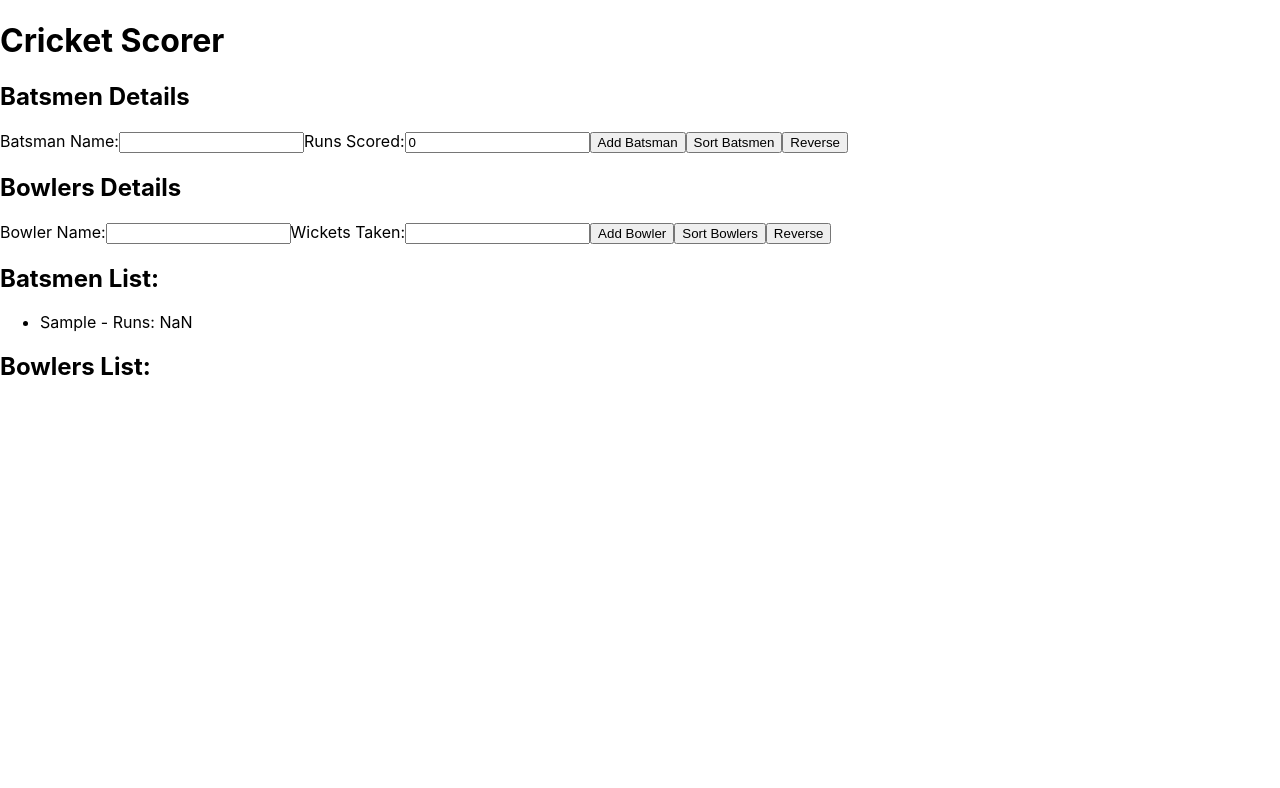
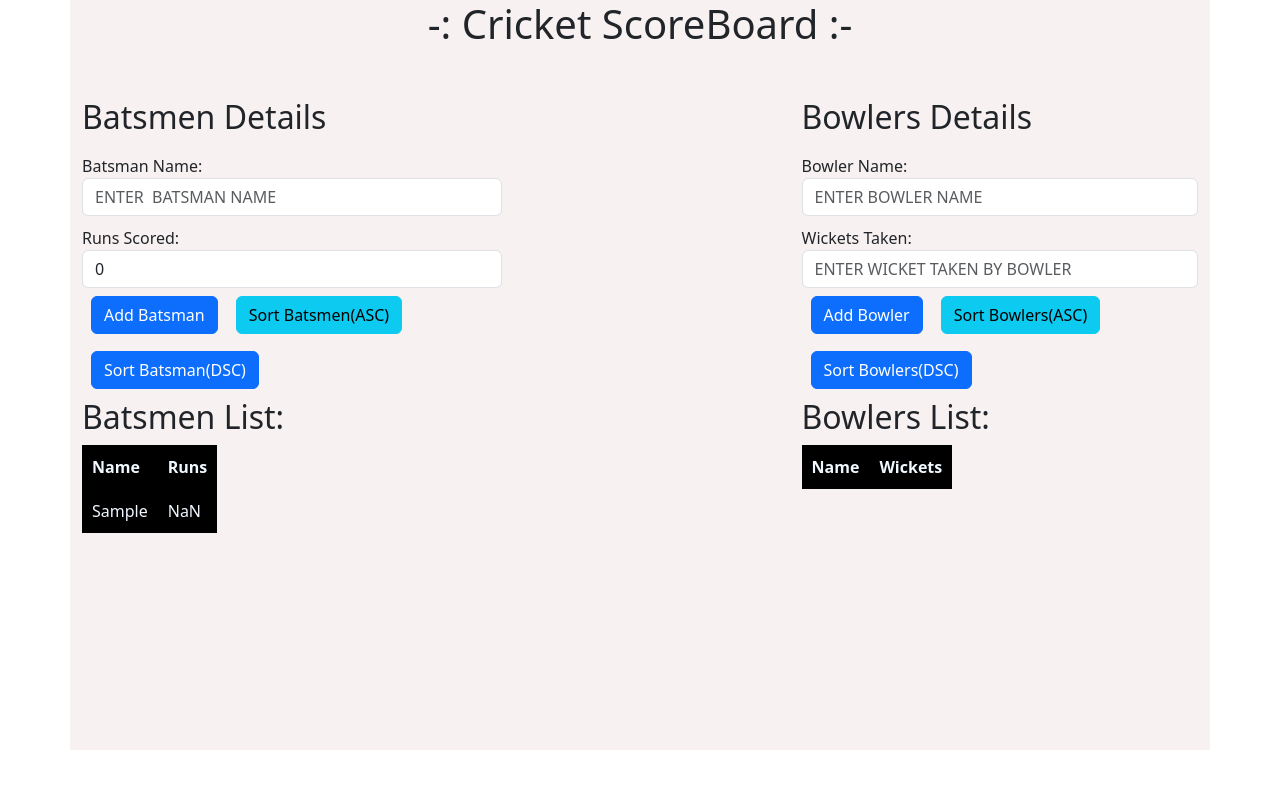
Before and after one commit to Mrudu30/cricket_scoreboard, a React (Create React App) app in the folder scoreboard/: page / in a window 1280 px wide. Both pictures are taken after typing "Sample", "Sample" into the empty fields and a click on the button "Add Batsman". Shown: the top 788 px of the page. Built offline with nearby package versions, Linux system fonts and the light colour scheme.

Commit message:
final commits

```diff
--- a/scoreboard/src/App.css
+++ b/scoreboard/src/App.css
@@ -1,38 +1,55 @@
-.App {
+
+.btn{
+  margin: 9px;
+}
+label{
+  margin-top: 10px;
+}
+input[type="text"]{
+    text-transform: capitalize;
+}
+.headings{
   text-align: center;
+  text-transform: capitalize;
 }
 
-.App-logo {
-  height: 40vmin;
-  pointer-events: none;
+.maindiv{
+  display: flex;
+  margin-top: 50px;
+}
+.batsman{
+
+  float: left;
+  /* margin: 30px; */
+}
+.bowler{
+
+  float: right;
+  margin-left: 300px;
+}
+th{
+  /* margin: 100px; */
+  background-color: black;
+  padding: 10px;
+  color: aliceblue;
+}
+td{
+  /* margin: 100px; */
+  padding: 10px;
+  background-color: black;
+  color: aliceblue;
 }
 
-@media (prefers-reduced-motion: no-preference) {
-  .App-logo {
-    animation: App-logo-spin infinite 20s linear;
-  }
+.bg{
+  width: 100%;
+  height: 750px;
+  /* background-image: url(stadium.jpg); */
+
 }
+.container
+{
+  background-color: rgba(242, 227, 227, 0.5);
+  height: 750px;
+  /* width: 1000px; */
 
-.App-header {
-  background-color: #282c34;
-  min-height: 100vh;
-  display: flex;
-  flex-direction: column;
-  align-items: center;
-  justify-content: center;
-  font-size: calc(10px + 2vmin);
-  color: white;
 }
-
-.App-link {
-  color: #61dafb;
-}
-
-@keyframes App-logo-spin {
-  from {
-    transform: rotate(0deg);
-  }
-  to {
-    transform: rotate(360deg);
-  }
-}
--- a/scoreboard/src/App.js
+++ b/scoreboard/src/App.js
@@ -1,152 +1,216 @@
 import React, { useState } from 'react';
-// calling sort functions
-
-// Descending Functions
 import bubbleSort from './bubbleSort';
 import mergeSort from './mergeSort';
-// Ascending Functions
 import insertionSort from './insertionSort';
 import selectionSort from './selectionSort';
+import './App.css';
 
 const App = () => {
-  // hook useage
+  //========== hook useage ==========
   const [batsmanName, setBatsmanName] = useState('');
   const [runs, setRuns] = useState('');
   const [batsmenList, setBatsmenList] = useState([]);
-  const [sortBatsmen, setSortBatsmen] = useState(false);
 
   const [bowlerName, setBowlerName] = useState('');
   const [wickets, setWickets] = useState('');
   const [bowlersList, setBowlersList] = useState([]);
-  const [sortBowlers, setSortBowlers] = useState(false);
 
-  // Sorting Functions
-  // Ascending
+  const [calculated_run,setcalculated_run]=useState(1800);
+  const [calculated_wickets,setcalculated_wickets]=useState(10);
+
+// ========= Sort Implementation ==========
   const sortBatsmenData = () => {
     const sortedBatsmen = selectionSort([...batsmenList], 'runs');
     setBatsmenList(sortedBatsmen);
-    setSortBatsmen(true);
   };
 
   const sortBowlersData = () => {
     const sortedBowlers = insertionSort([...bowlersList], 'wickets');
     setBowlersList(sortedBowlers);
-    setSortBowlers(true);
   };
 
-  // Descending
   const reverseBattingOrder = () => {
-      const reversedBattingOrder = bubbleSort([...batsmenList],'runs');
-      setBatsmenList(reversedBattingOrder);
-      setSortBatsmen(true);
-  }
+    const reversedBattingOrder = bubbleSort([...batsmenList], 'runs');
+    setBatsmenList(reversedBattingOrder);
+  };
 
-  const reverseBowlingOrder = () =>{
-      const reversedBowlingOrder = mergeSort([...bowlersList],'wickets');
-      setBowlersList(reversedBowlingOrder);
-      setSortBowlers(true)
-  }
+  const reverseBowlingOrder = () => {
+    const reversedBowlingOrder = mergeSort([...bowlersList], 'wickets');
+    setBowlersList(reversedBowlingOrder);
+  };
 
-  // Adding Scores of Batsmen and Bowlers
+  // ========== Adding to the batsman list ===========
   const addBatsman = () => {
-    if(batsmenList.length<11){
+
+    setcalculated_run(calculated_run-runs);
+    if (batsmenList.length < 11) {
       if (batsmanName.trim() !== '') {
         const newBatsman = { name: batsmanName, runs: runs };
-        setBatsmenList((prevList) => [...prevList, newBatsman]);
+        if(calculated_run >= 0 )
+        {
+          setBatsmenList((prevList) => [...prevList, newBatsman]);
+        }
+        else
+        {
+          alert("score is exced");
+        }
         setBatsmanName('');
         setRuns(0);
-        console.log(batsmenList)
-      }}
-    else
-      {
-        alert("You can only have a maximum of 11 players in the team.");
+        // console.log(batsmenList);
       }
+    }
+    else {
+      alert('You can only have a maximum of 11 players in the team.');
+    }
   };
 
   const addBowler = () => {
-    if (bowlersList.length<11){
+    setcalculated_wickets(calculated_wickets-wickets);
+    if (bowlersList.length < 11) {
       if (bowlerName.trim() !== '') {
         const newBowler = { name: bowlerName, wickets: wickets };
-        setBowlersList((prevList) => [...prevList, newBowler]);
+        if(calculated_wickets > 0)
+        {
+          setBowlersList((prevList) => [...prevList, newBowler]);
+        }
+        else
+        {
+          alert("wickets exced");
+        }
         setBowlerName('');
         setWickets(0);
-        console.log(bowlersList)
-      }}
-    else
-      {
-        alert("You can only have a maximum of 11 players in the team.");
+        console.log(bowlersList);
       }
+    } else {
+      alert('You can only have a maximum of 11 players in the team.');
+    }
   };
 
+// ========== Html Main Page =========
   return (
-    <div>
-      <h1>Cricket Scorer</h1>
+    <div className="bg">
+    <head>
+<link href="https://cdn.jsdelivr.net/npm/bootstrap@5.3.2/dist/css/bootstrap.min.css" rel="stylesheet"></link>
 
-      {/* Batsmen input */}
-      <div>
+<script src="https://cdn.jsdelivr.net/npm/bootstrap@5.3.2/dist/js/bootstrap.bundle.min.js"></script>
+    </head>
+
+
+
+    <div className='container'>
+      <h1 className='headings'>-: Cricket ScoreBoard :-</h1>
+
+      <div className='maindiv'>
+      {/* ======= Batsmen input ========= */}
+      <div className='batsman'>
         <h2>Batsmen Details</h2>
         <label>Batsman Name:</label>
         <input
           type='text'
           value={batsmanName}
           onChange={(e) => setBatsmanName(e.target.value)}
+          className='form-control'
+          placeholder='ENTER  BATSMAN NAME'
         />
         <label>Runs Scored:</label>
         <input
           type='text'
           value={runs}
           onChange={(e) => setRuns(parseInt(e.target.value))}
+          className='form-control'
+          placeholder='ENTER RUN SCORED BY BATSMAN'
         />
-        <button onClick={addBatsman}>Add Batsman</button>
-        <button onClick={sortBatsmenData}>Sort Batsmen</button>
-        <button onClick={reverseBattingOrder}>Reverse</button>
+        <button onClick={addBatsman} className='btn btn-primary mt-2'>
+          Add Batsman
+        </button>
+        <button onClick={sortBatsmenData} className='btn btn-info mt-2'>
+          Sort Batsmen(ASC)
+        </button>
+        <button onClick={reverseBattingOrder} className='btn btn-primary mt-2'>
+          Sort Batsman(DSC)
+        </button>
+
+        <div className='cricket-table'>
+        {/* ========= Batsmen List ========= */}
+        <div className='table-container'>
+          <h2>Batsmen List:</h2>
+          <table>
+            <thead>
+              <tr>
+                <th>Name</th>
+                <th>Runs</th>
+              </tr>
+            </thead>
+            <tbody>
+              {batsmenList.map((batsman, index) => (
+                <tr key={index}>
+                  <td>{batsman.name}</td>
+                  <td>{batsman.runs}</td>
+                </tr>
+              ))}
+
+            </tbody>
+          </table>
+
+        </div>
+
+      </div>
       </div>
 
-      {/* Bowlers input */}
-      <div>
-        <h2>Bowlers Details</h2>
+      {/*========= Bowlers input =========*/}
+      <div className='bowler'>
+        <h2 className='h2'>Bowlers Details</h2>
         <label>Bowler Name:</label>
         <input
           type='text'
           value={bowlerName}
           onChange={(e) => setBowlerName(e.target.value)}
+          className='form-control'
+          placeholder='ENTER BOWLER NAME'
         />
         <label>Wickets Taken:</label>
         <input
           type='text'
           value={wickets}
           onChange={(e) => setWickets(parseInt(e.target.value))}
+          className='form-control'
+          placeholder='ENTER WICKET TAKEN BY BOWLER'
         />
-        <button onClick={addBowler}>Add Bowler</button>
-        <button onClick={sortBowlersData}>Sort Bowlers</button>
-        <button onClick={reverseBowlingOrder}>Reverse</button>
-      </div>
+        <button onClick={addBowler} className='btn btn-primary mt-2' >
+          Add Bowler
+        </button>
+        <button onClick={sortBowlersData} className='btn btn-info mt-2'>
+          Sort Bowlers(ASC)
+        </button>
+        <button onClick={reverseBowlingOrder} className='btn btn-primary mt-2'>
+        Sort Bowlers(DSC)
+        </button>
 
-      {/* Batsmen List */}
-      <div>
-        <h2>Batsmen List:</h2>
-        <ul>
-          {batsmenList.map((batsman, index) => (
-            <li key={index}>
-              {batsman.name} - Runs: {batsman.runs}
-            </li>
-          ))}
-        </ul>
-        {sortBatsmen && <p>Batsmen sorted!</p>}
-      </div>
+        {/*========= Bowlers List =========*/}
+        <div className='table-container'>
+          <h2>Bowlers List:</h2>
+          <table>
+            <thead>
+              <tr>
+                <th>Name</th>
+                <th>Wickets</th>
+              </tr>
+            </thead>
+            <tbody>
+              {bowlersList.map((bowler, index) => (
+                <tr key={index}>
+                  <td>{bowler.name}</td>
+                  <td>{bowler.wickets}</td>
+                </tr>
+              ))}
 
-      {/* Bowlers List */}
-      <div>
-        <h2>Bowlers List:</h2>
-        <ul>
-          {bowlersList.map((bowler, index) => (
-            <li key={index}>
-              {bowler.name} - Wickets: {bowler.wickets}
-            </li>
-          ))}
-        </ul>
-        {sortBowlers && <p>Bowlers sorted!</p>}
-      </div>
+            </tbody>
+          </table>
+
+        </div>
+        </div>
+    </div>
+    </div>
     </div>
   );
 };
```
